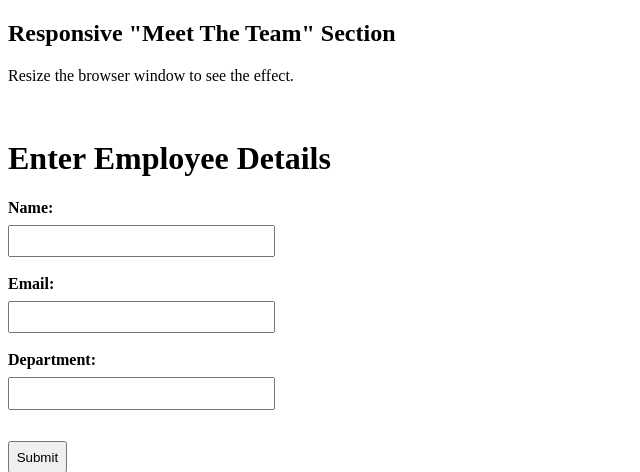
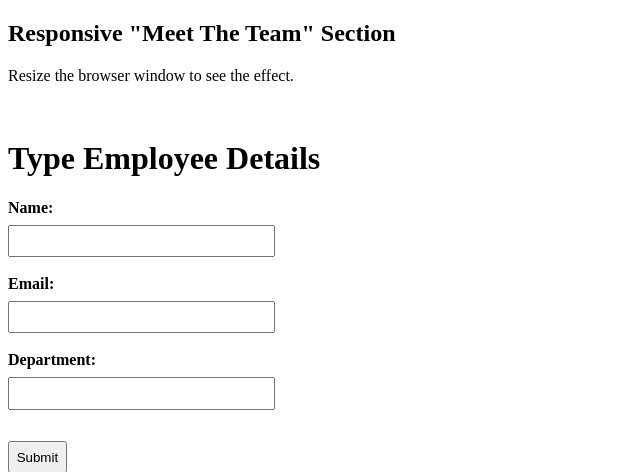
Before and after one commit to Prasanna616/Django_1, a Django app: template templates/about.html in a window 1280 px wide. Shown: the top 472 px of the page, without its empty margins (0-640 px from the left). Run offline with Django 3.2, Linux system fonts and the light colour scheme; the template is opened without the code that fills it, so the values that code supplies are empty.

Commit message:
added commit6

```diff
--- a/templates/about.html
+++ b/templates/about.html
@@ -94,7 +94,7 @@ input[type="submit"] {
     </div>
   </div>
   {% endfor %}
-  <h1>Enter Employee Details</h1>
+  <h1>Type Employee Details</h1>
     <form>
       <label for="name">Name:</label>
       <input type="text" id="name" name="name"><br><br>
@@ -106,6 +106,5 @@ input[type="submit"] {
     </form>
 
 </div>
-
 </body>
 </html>
--- a/templates/index.html
+++ b/templates/index.html
@@ -110,7 +110,7 @@
 					<!-- Slide -->
 					<div class="owl-item">
 						<div class="background_image"
-							style="background-image:url({% static 'images/home_slider.jpg' %})"></div>
+							style="background-image:url({% static 'images/home_slider.jpg' %});"></div>
 						<div class="home_slider_content_container">
 							<div class="container">
 								<div class="row">
```
Also changed, not shown: 1 other file.
